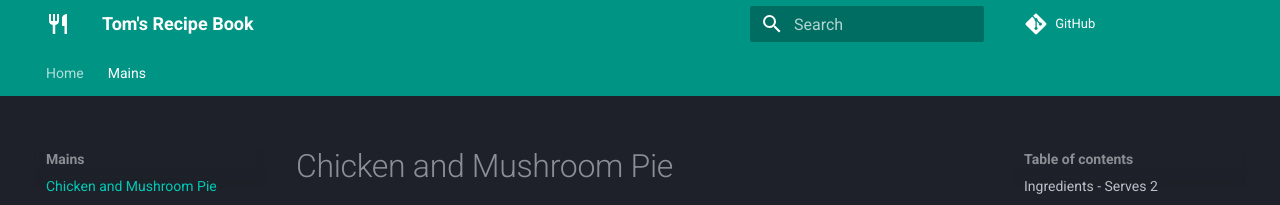
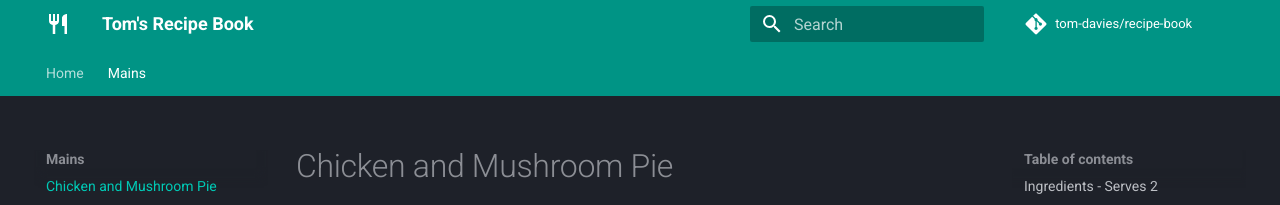
Before and after one commit to tom-davies/recipe-book, an MkDocs documentation site: the page built from docs/mains/chickenpie.md, in a window 1280 px wide. Shown: the top 205 px of the page. Built offline with MkDocs 1.6.1 and Material for MkDocs 9.7.7, drawn with Linux system fonts in a browser that asks for light colours; comment, search, counter and statistics services are not loaded.

Commit message:
add repo_name

```diff
--- a/mkdocs.yml
+++ b/mkdocs.yml
@@ -1,5 +1,6 @@
 site_name: Tom's Recipe Book
 repo_url: https://github.com/tom-davies/recipe-book
+repo_name: tom-davies/recipe-book
 
 theme:
   name: material
```
